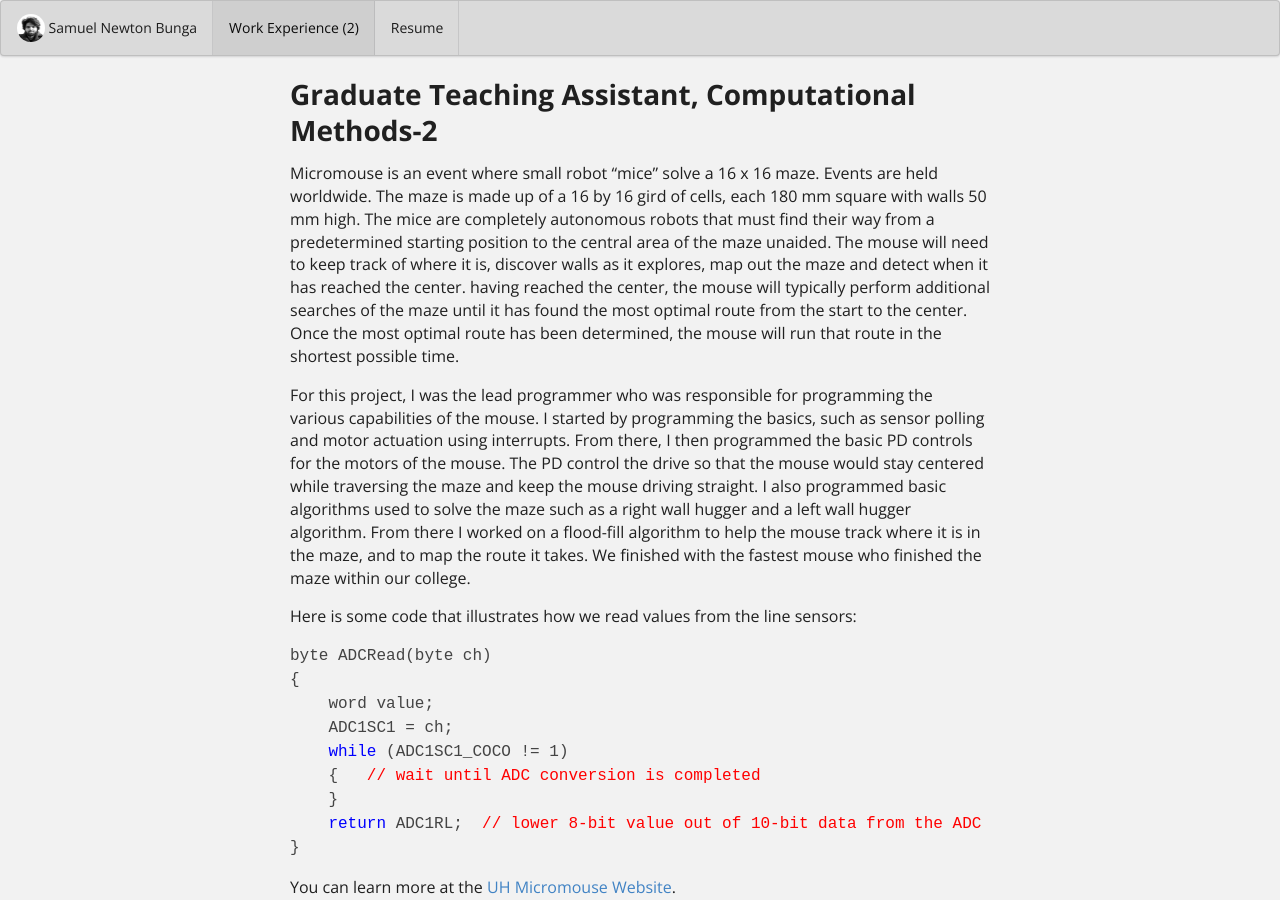
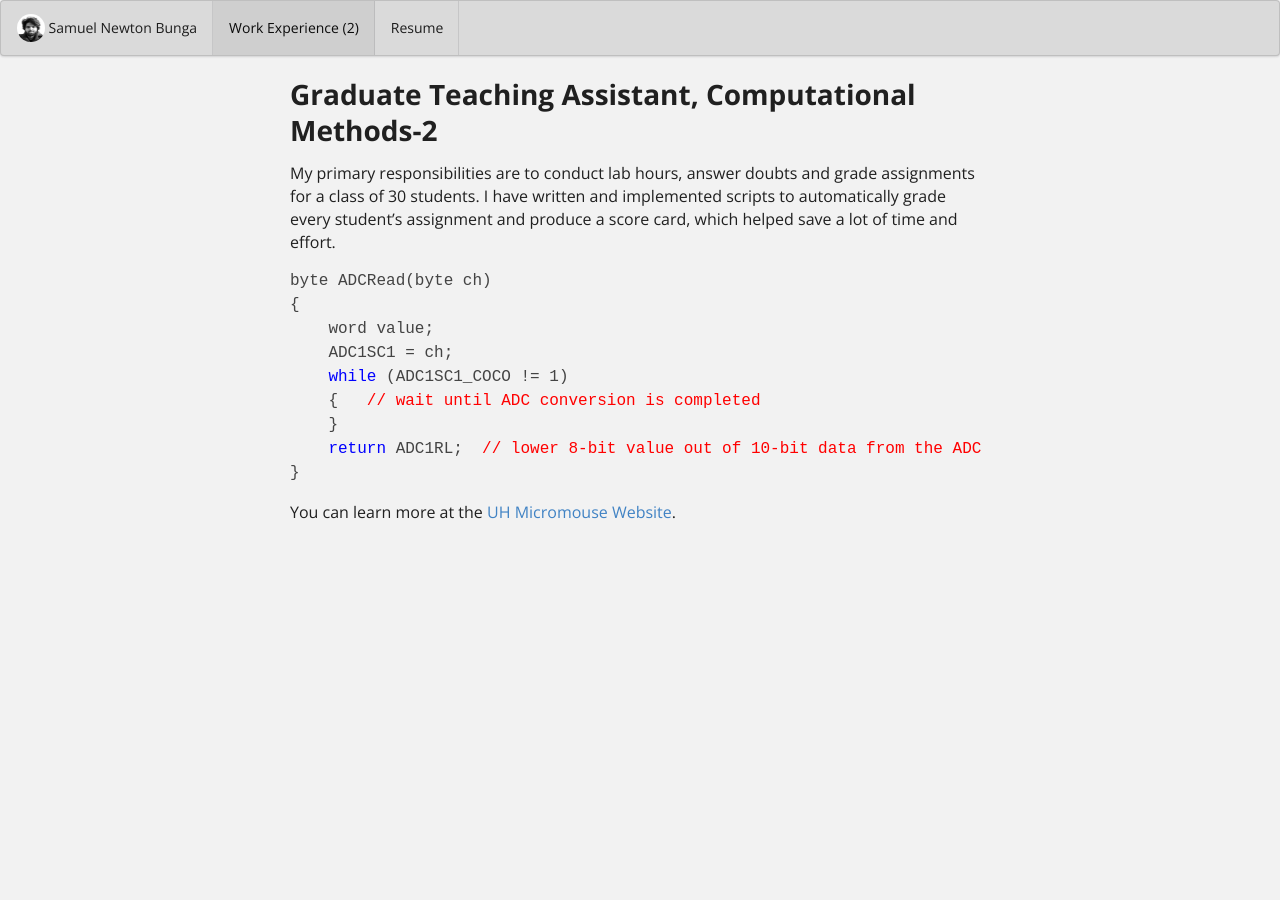
Before and after one commit to samuelbunga/samuelbunga.github.io, a Jekyll site: the page built from projects/project-1.md, in a window 1280 px wide. Built offline with Jekyll 4.4.1, drawn with Linux system fonts in a browser that asks for light colours.

Commit message:
Update project-1.md

````diff
--- a/projects/project-1.md
+++ b/projects/project-1.md
@@ -12,15 +12,14 @@ labels:
   - R
   - Git
   - Linux Shell Scripting
+  - Leadership
 summary: Assisted Prof. Chesley Leslin in conducting and evaluating lab hours, assignments and quizzes for a class of 30 students.
 ---
 
 
-Micromouse is an event where small robot “mice” solve a 16 x 16 maze.  Events are held worldwide.  The maze is made up of a 16 by 16 gird of cells, each 180 mm square with walls 50 mm high.  The mice are completely autonomous robots that must find their way from a predetermined starting position to the central area of the maze unaided.  The mouse will need to keep track of where it is, discover walls as it explores, map out the maze and detect when it has reached the center.  having reached the center, the mouse will typically perform additional searches of the maze until it has found the most optimal route from the start to the center.  Once the most optimal route has been determined, the mouse will run that route in the shortest possible time.
+My primary responsibilities are to conduct lab hours, answer doubts and grade assignments for a class of 30 students. I have written and implemented scripts to automatically grade every student’s assignment and produce a score card, which helped save a lot of time and effort.
 
-For this project, I was the lead programmer who was responsible for programming the various capabilities of the mouse.  I started by programming the basics, such as sensor polling and motor actuation using interrupts.  From there, I then programmed the basic PD controls for the motors of the mouse.  The PD control the drive so that the mouse would stay centered while traversing the maze and keep the mouse driving straight.  I also programmed basic algorithms used to solve the maze such as a right wall hugger and a left wall hugger algorithm.  From there I worked on a flood-fill algorithm to help the mouse track where it is in the maze, and to map the route it takes.  We finished with the fastest mouse who finished the maze within our college.
 
-Here is some code that illustrates how we read values from the line sensors:
 
 ```js
 byte ADCRead(byte ch)
````
